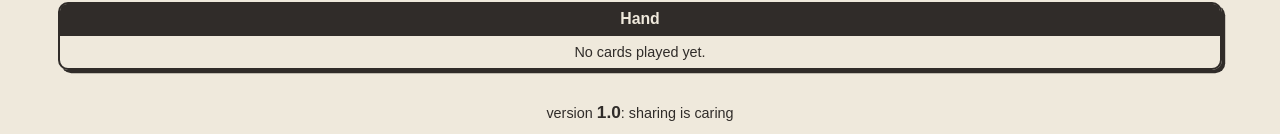
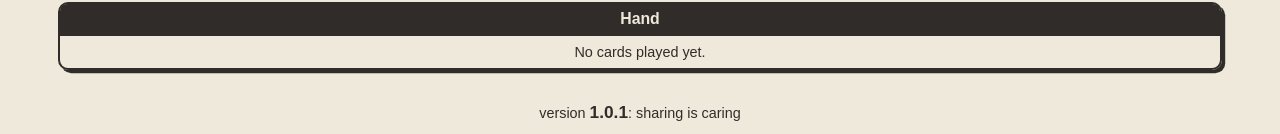
Before and after one commit to squalicode/antManager, a React (Create React App) app: page / in a window 1280 px wide. Shown: the part 1074-1208 px from the top of the page. Built offline with nearby package versions, Linux system fonts and the light colour scheme; the HTML template or start-up script is replaced by a standard one; a web font is replaced by a local one.

Commit message:
1.0.1 a11y prefers-reduced-motion in card movement

```diff
--- a/src/components/Footer.jsx
+++ b/src/components/Footer.jsx
@@ -1,7 +1,7 @@
 function Footer() {
     return (
       <footer>
-        <p>version <span className="data">1.0</span>: sharing is caring</p>
+        <p>version <span className="data">1.0.1</span>: sharing is caring</p>
       </footer>
     );
   }
--- a/src/index.scss
+++ b/src/index.scss
@@ -119,8 +119,10 @@ $deck-card-height: 17rem;
     transition: all 0.3s;
 
     &:hover {
-        transform: translate(0, -1rem);
-        box-shadow: 0.5rem 1.5rem 0 var(--box-shadow);
+        @media (prefers-reduced-motion: no-preference) {
+            transform: translate(0, -1rem);
+            box-shadow: 0.5rem 1.5rem 0 var(--box-shadow);
+        }
     }
 }
 
```
